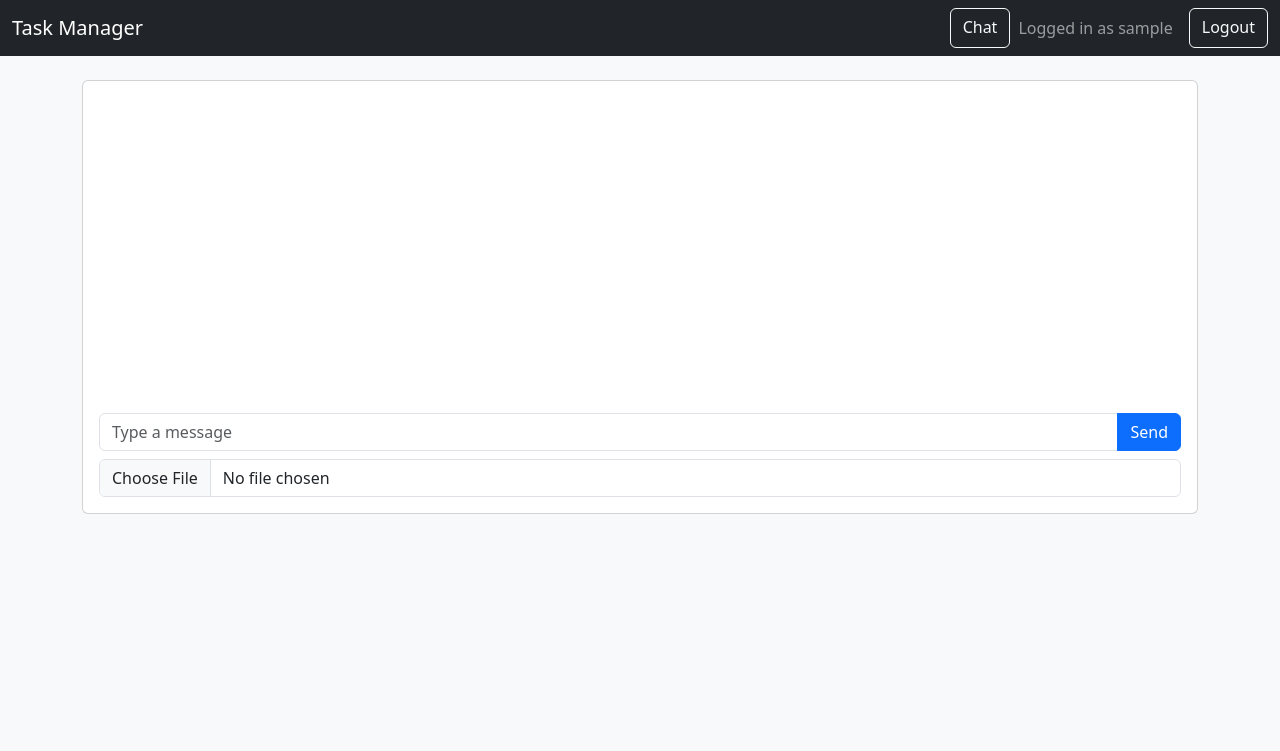
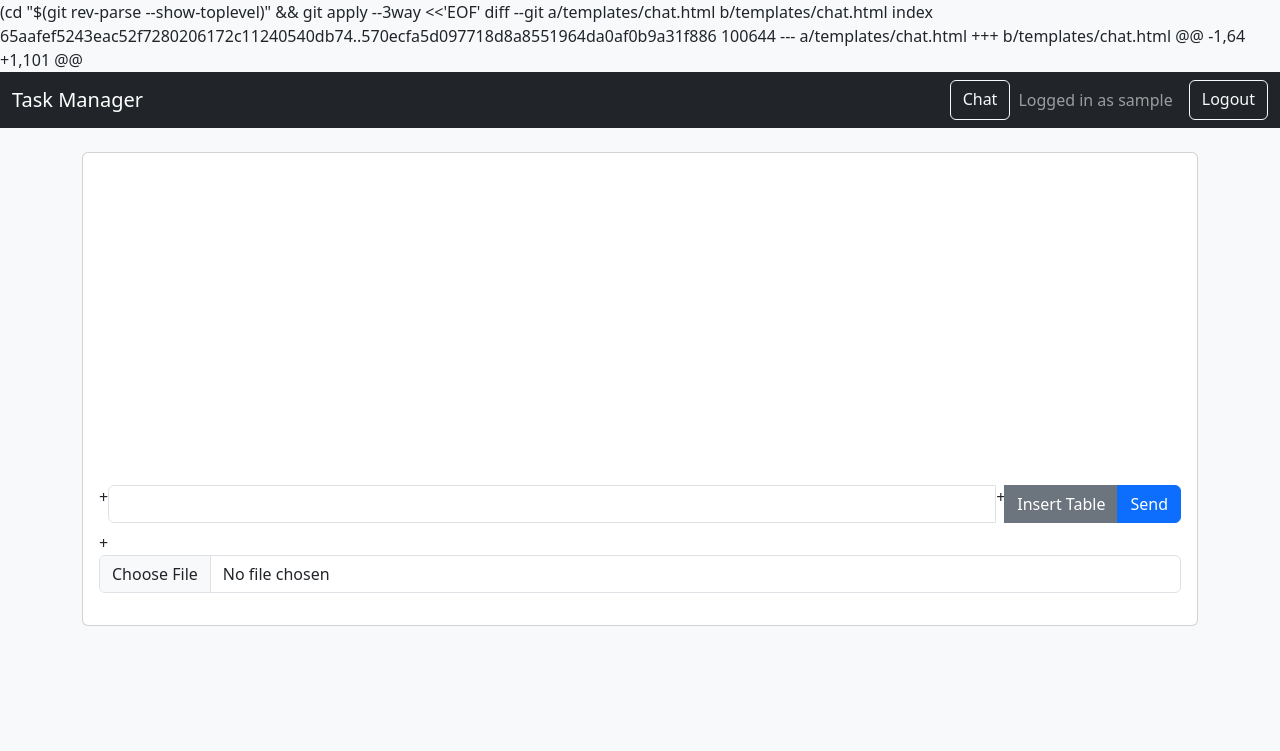
Before and after one commit to hiradasim/Webapp, a Flask app: page /chat in a window 1280 px wide. Shown: the top 751 px of the page. Run offline with Flask 3, Linux system fonts and the light colour scheme; the visitor is signed in with stand-in values (Sample User, id 1); data that the repository does not hold is empty.

Commit message:
Update chat.html

```diff
--- a/templates/chat.html
+++ b/templates/chat.html
@@ -1,3 +1,9 @@
+ (cd "$(git rev-parse --show-toplevel)" && git apply --3way <<'EOF'
+diff --git a/templates/chat.html b/templates/chat.html
+index 65aafef5243eac52f7280206172c11240540db74..570ecfa5d097718d8a8551964da0af0b9a31f886 100644
+--- a/templates/chat.html
++++ b/templates/chat.html
+@@ -1,64 +1,101 @@
  {% extends 'base.html' %}
  {% block title %}Chat{% endblock %}
  {% block content %}
@@ -6,9 +12,15 @@
      <div id="chat-log" class="mb-3" style="height:300px; overflow-y:auto;"></div>
      <form id="chat-form" enctype="multipart/form-data">
        <div class="input-group mb-2">
-        <input type="text" id="message" name="message" class="form-control" placeholder="Type a message" required>
+
++        <div id="message" class="form-control" contenteditable="true" placeholder="Type a message"></div>
++        <button class="btn btn-secondary" type="button" id="insert-table">Insert Table</button>
          <button class="btn btn-primary" type="submit">Send</button>
        </div>
++      <div id="table-controls" class="btn-group mb-2" style="display:none;" role="group">
++        <button class="btn btn-outline-secondary" type="button" id="add-row">Add Row</button>
++        <button class="btn btn-outline-secondary" type="button" id="add-col">Add Column</button>
++      </div>
        <input type="file" id="file" name="file" class="form-control">
      </form>
    </div>
@@ -30,7 +42,8 @@ form.addEventListener('submit', async (e) => {
    e.preventDefault();
    const messageInput = document.getElementById('message');
    const fileInput = document.getElementById('file');
-  const text = messageInput.value;
+
++  const text = messageInput.innerHTML.trim();
    const formData = new FormData();
    formData.append('message', text);
    if(fileInput.files[0]){
@@ -40,11 +53,44 @@ form.addEventListener('submit', async (e) => {
      method: 'POST',
      body: formData
    });
-  messageInput.value = '';
+
++  messageInput.innerHTML = '';
    fileInput.value = '';
++  document.getElementById('table-controls').style.display = 'none';
    loadMessages();
  });
 
++document.getElementById('insert-table').addEventListener('click', () => {
++  const msg = document.getElementById('message');
++  const table = document.createElement('table');
++  table.classList.add('table','table-bordered');
++  table.innerHTML = '<tr><th>Quantity</th><th>Size</th><th>Color</th></tr><tr><td></td><td></td><td></td></tr>';
++  msg.appendChild(table);
++  document.getElementById('table-controls').style.display = 'inline-flex';
++});
++
++document.getElementById('add-row').addEventListener('click', () => {
++  const table = document.querySelector('#message table');
++  if(table){
++    const cols = table.rows[0].cells.length;
++    const row = table.insertRow();
++    for(let i=0; i<cols; i++){
++      row.insertCell();
++    }
++  }
++});
++
++document.getElementById('add-col').addEventListener('click', () => {
++  const table = document.querySelector('#message table');
++  if(table){
++    const headerCell = document.createElement('th');
++    table.rows[0].appendChild(headerCell);
++    for(let i=1; i<table.rows.length; i++){
++      table.rows[i].insertCell();
++    }
++  }
++});
++
  function appendMessage(sender, text, attachments){
    const p = document.createElement('p');
    let html = `<strong>${sender}:</strong> ${text}`;
@@ -62,3 +108,6 @@ loadMessages();
  setInterval(loadMessages, 5000);
  </script>
  {% endblock %}
+
+EOF
+)
```
Lines whose indentation alone changed are shown as unchanged.
